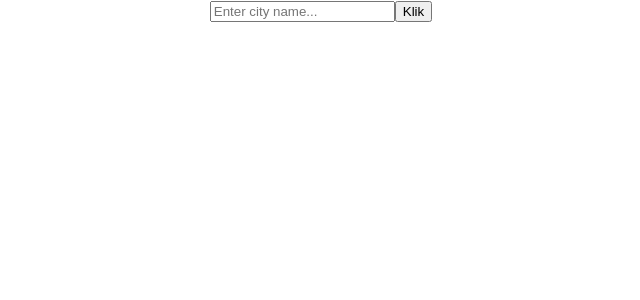
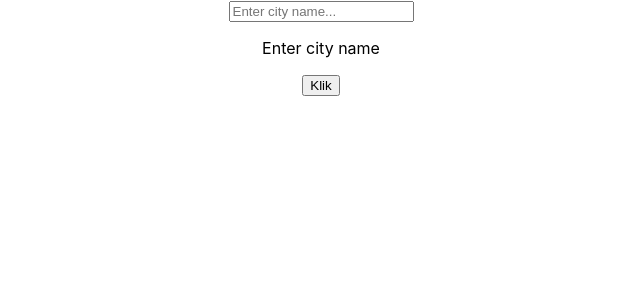
Before and after one commit to bartokrol/single-page-app, a React (Create React App) app: page / in a window 1280 px wide. Both pictures are taken after a click on the button "Klik". Shown: the top 300 px of the page, without its empty margins (319-959 px from the left). Built offline with nearby package versions, Linux system fonts and the light colour scheme.

Commit message:
create inputError state

```diff
--- a/src/App.js
+++ b/src/App.js
@@ -3,10 +3,10 @@ import { useState, useEffect } from "react";
 
 function App() {
 	const [city, setCity] = useState("");
+	const [inputError, setInputError] = useState(false);
 	const [isFetch, setFetch] = useState(false);
 	const [apiData, setApiData] = useState("");
 	const APIkey = "67fccf071e4c18dd1da570918ad48e4a";
-	// const city = "Sopot";
 	const api = `https://api.openweathermap.org/data/2.5/weather?q=${city}&appid=${APIkey}`;
 
 	useEffect(() => {
@@ -22,6 +22,13 @@ function App() {
 	}, [apiData, isFetch, city, api]);
 
 	const handleFetchClick = () => {
+		setInputError(false);
+
+		if (city.length === 0) {
+			const inputError = true;
+			setInputError(inputError);
+		}
+
 		const ifFetch = !isFetch;
 		setFetch(ifFetch);
 	};
@@ -39,6 +46,7 @@ function App() {
 				onChange={handleInputChange}
 				value={city}
 			/>
+			{inputError ? <p>Enter city name</p> : null}
 			<button onClick={handleFetchClick}>Klik</button>
 			<p>{apiData.name}</p>
 		</div>
```
